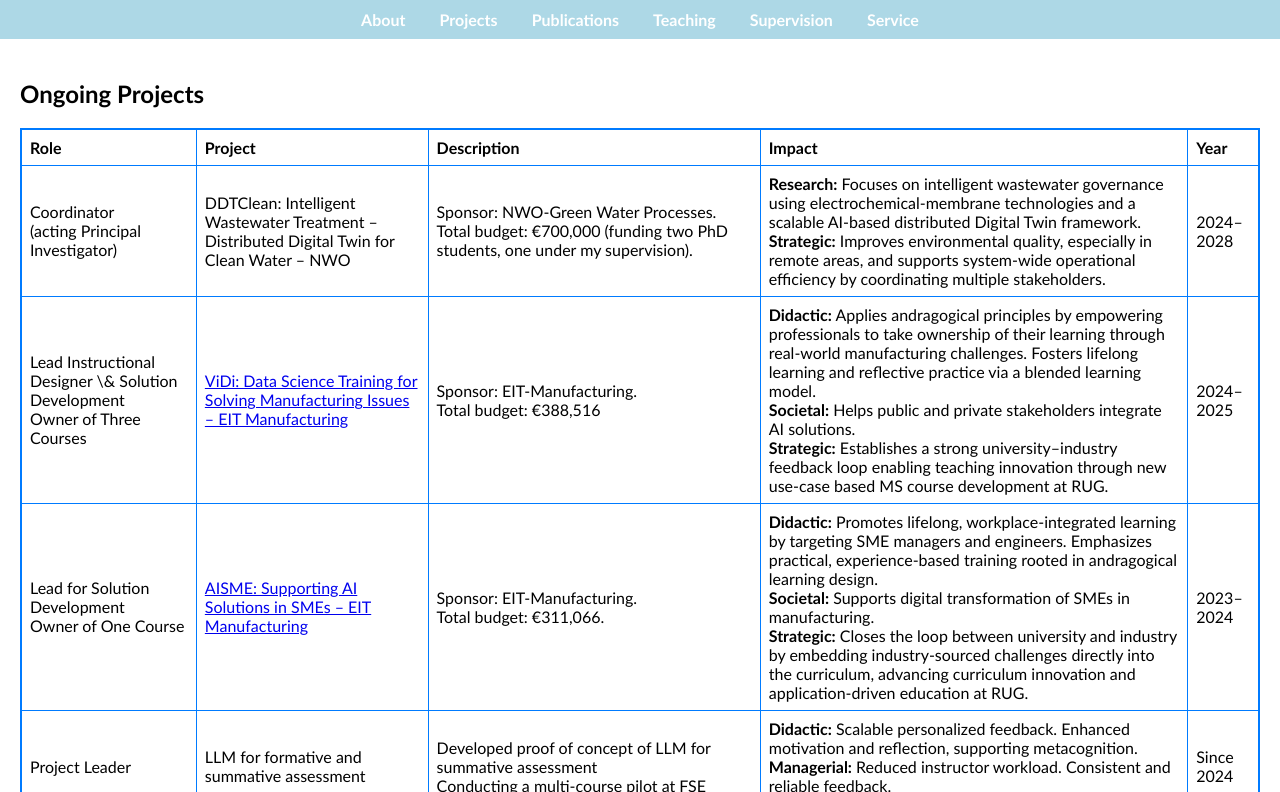
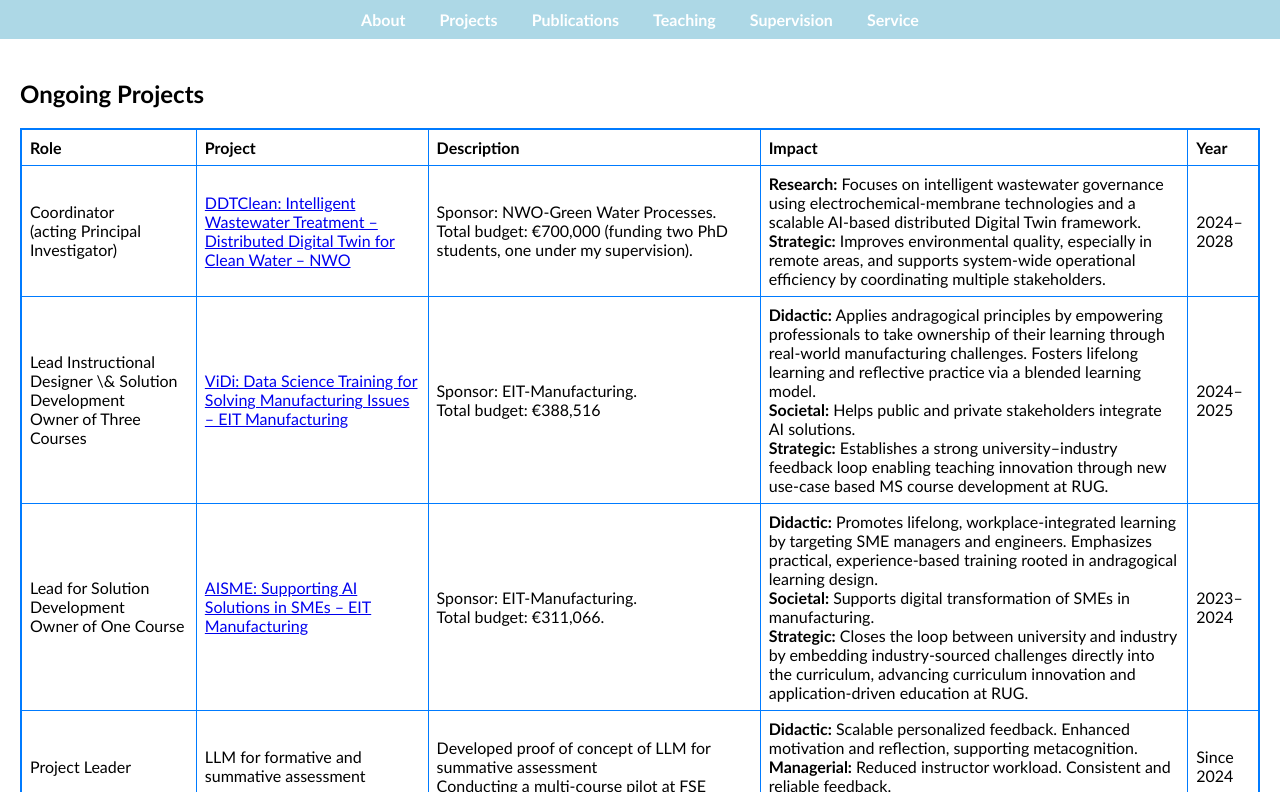
Before and after one commit to ddustegor/ddustegor.github.io, a plain HTML site: page index.html in a window 1280 px wide. Both pictures are taken after a click on the link "Projects". Shown: the top 792 px of the page. Drawn offline with Linux system fonts and the light colour scheme.

Commit message:
Update index.html

```diff
--- a/index.html
+++ b/index.html
@@ -80,7 +80,7 @@
 
   <tr>
       <td>Coordinator <br> (acting Principal Investigator)</td>
-      <td>DDTClean: Intelligent Wastewater Treatment – Distributed Digital Twin for Clean Water – NWO</td>
+      <td><a href="https://www.nwo.nl/en/projects/48222007">DDTClean: Intelligent Wastewater Treatment – Distributed Digital Twin for Clean Water – NWO</a></td>
       <td>
         Sponsor: NWO-Green Water Processes.<br>
 	Total budget: €700,000 (funding two PhD students, one under my supervision).
```
